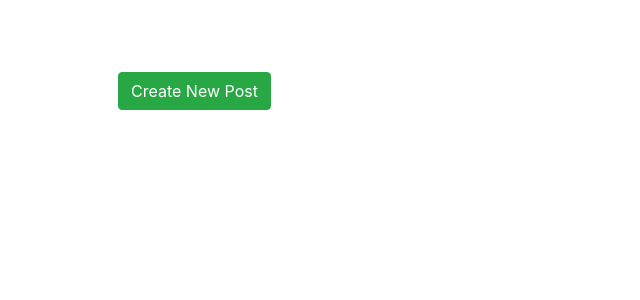
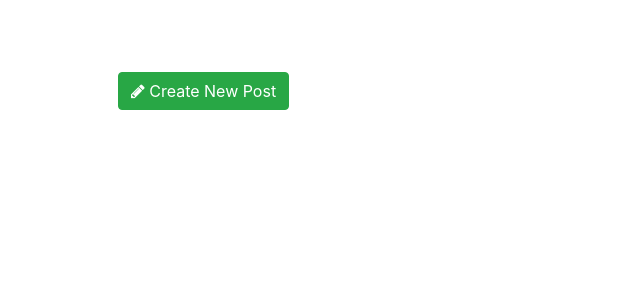
Before and after one commit to harshraj22/CSE_HUB, a Django app: page /forum/ in a window 1280 px wide. Shown: the part 56-356 px from the top of the page, without its empty margins (0-640 px from the left). Run offline with Django 3.2, Linux system fonts and the light colour scheme; data that the repository does not hold is empty; some libraries are stand-ins or nearby versions.

Commit message:
added fontawesome for icons

```diff
--- a/cse_hub/forum/templates/forum/home.html
+++ b/cse_hub/forum/templates/forum/home.html
@@ -12,7 +12,7 @@
 	{% endif %}
 
 	<br>
-		<a href="{% url 'create-post' %}" class="btn btn-success">Create New Post</a>
+		<a href="{% url 'create-post' %}" class="btn btn-success"><i class="fa fa-pencil"></i> Create New Post</a>
 	<br> <br> <br> <br>
 	{% for post in posts %}
 		<a href="{% url 'display-post' post.id %}" class="font-weight-bold" style="text-decoration: none; color: #0C0C0C;"><h4>{{ post.title }}</h4></a>
--- a/cse_hub/homepage/templates/homepage/index.html
+++ b/cse_hub/homepage/templates/homepage/index.html
@@ -12,9 +12,12 @@
 </head>
 <body style=" overflow-x: hidden; padding-bottom: 120px;">
 	<link rel="stylesheet" href="https://maxcdn.bootstrapcdn.com/bootstrap/4.0.0/css/bootstrap.min.css" integrity="sha384-Gn5384xqQ1aoWXA+058RXPxPg6fy4IWvTNh0E263XmFcJlSAwiGgFAW/dAiS6JXm" crossorigin="anonymous">
+	<link rel="stylesheet" type="text/css" href="https://stackpath.bootstrapcdn.com/font-awesome/4.7.0/css/font-awesome.min.css">
+
 	<script src="https://code.jquery.com/jquery-3.2.1.slim.min.js" integrity="sha384-KJ3o2DKtIkvYIK3UENzmM7KCkRr/rE9/Qpg6aAZGJwFDMVNA/GpGFF93hXpG5KkN" crossorigin="anonymous"></script>
 	<script src="https://cdnjs.cloudflare.com/ajax/libs/popper.js/1.12.9/umd/popper.min.js" integrity="sha384-ApNbgh9B+Y1QKtv3Rn7W3mgPxhU9K/ScQsAP7hUibX39j7fakFPskvXusvfa0b4Q" crossorigin="anonymous"></script>
 	<script src="https://maxcdn.bootstrapcdn.com/bootstrap/4.0.0/js/bootstrap.min.js" integrity="sha384-JZR6Spejh4U02d8jOt6vLEHfe/JQGiRRSQQxSfFWpi1MquVdAyjUar5+76PVCmYl" crossorigin="anonymous"></script>
+
 
 	<nav class="navbar navbar-expand-lg navbar-light bg-light">
 		<a class="navbar-brand" href="{% url 'home' %}">Home</a>
```
